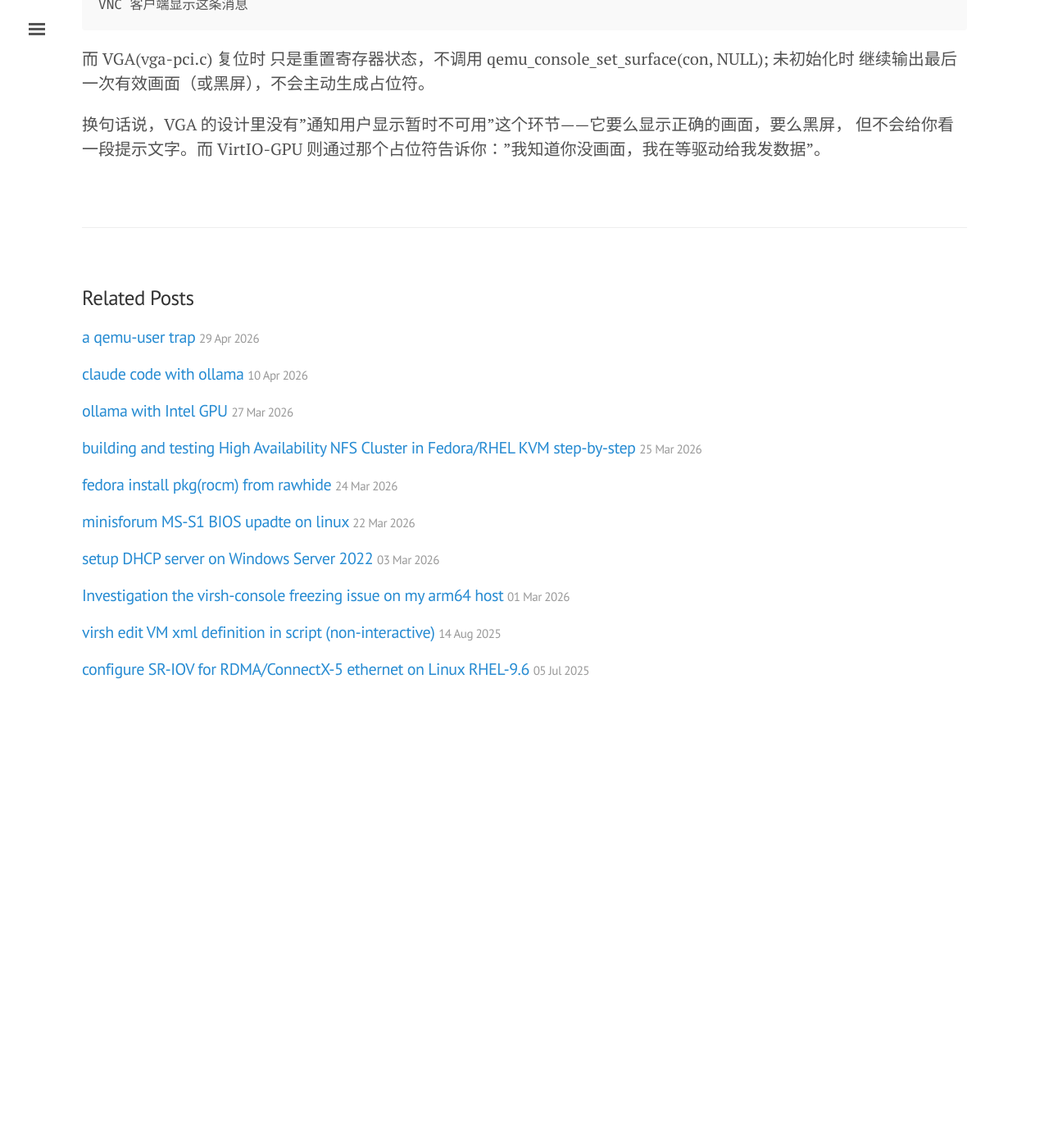
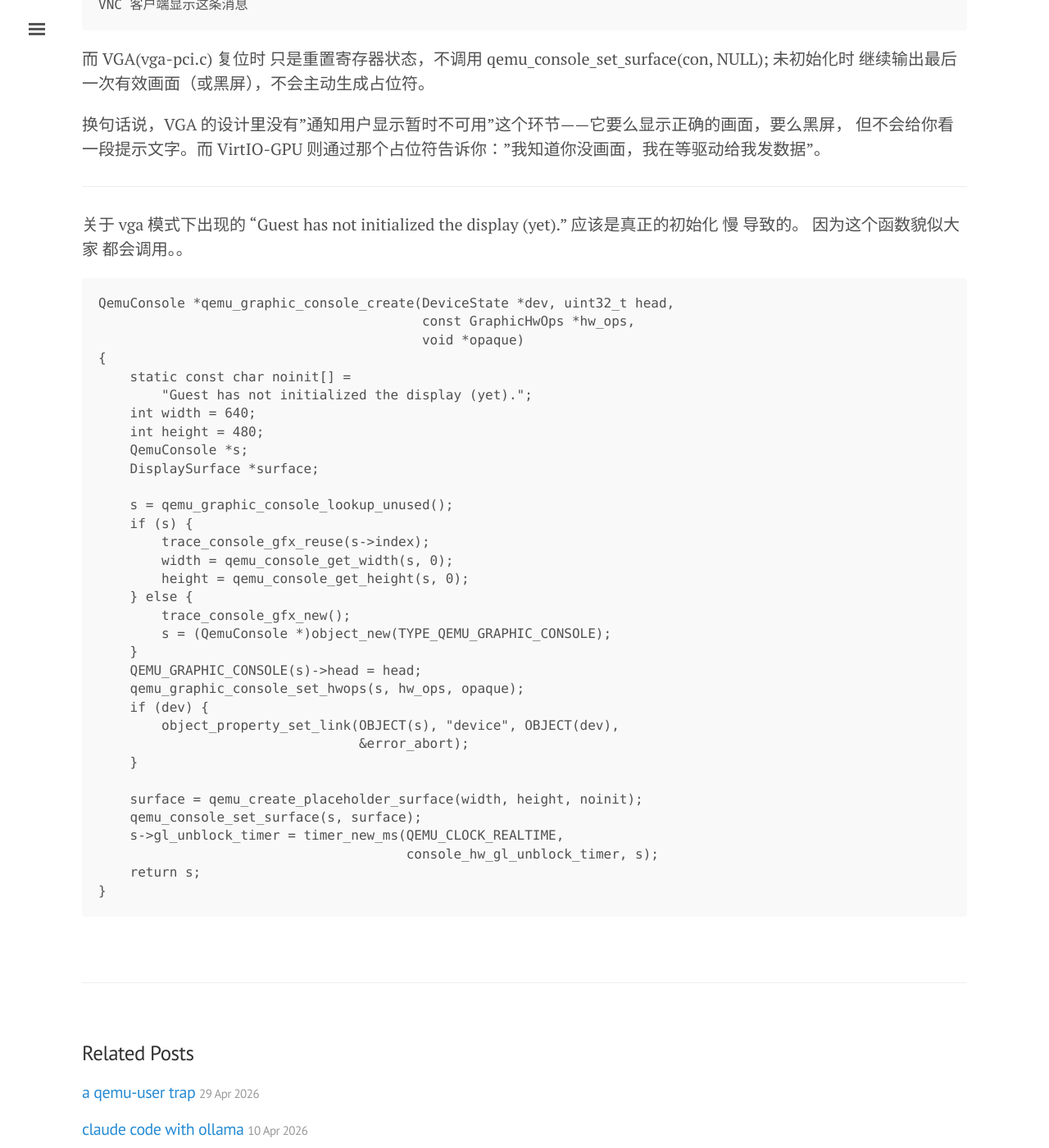
Before and after one commit to tcler/tcler.github.io, a Jekyll site: the page built from _posts/2026-06-02-display-output-is-not-active.md, in a window 1280 px wide and 1400 px high, scrolled down 3519 px. Shown: the whole window at 82% size. Built offline with Jekyll 4.4.1, drawn with Linux system fonts in a browser that asks for light colours; before the commit the page ends 4408 px from its top, so only the background shows below that.

Commit message:
Update 2026-06-02-display-output-is-not-active.md

````diff
--- a/_posts/2026-06-02-display-output-is-not-active.md
+++ b/_posts/2026-06-02-display-output-is-not-active.md
@@ -140,3 +140,44 @@ VNC 客户端显示这条消息
 
 换句话说，VGA 的设计里没有"通知用户显示暂时不可用"这个环节——它要么显示正确的画面，要么黑屏，
 但不会给你看一段提示文字。而 VirtIO-GPU 则通过那个占位符告诉你："我知道你没画面，我在等驱动给我发数据"。
+
+
+
+---
+关于 vga 模式下出现的 "Guest has not initialized the display (yet)." 应该是真正的初始化 慢 导致的。
+因为这个函数貌似大家 都会调用。。
+```
+QemuConsole *qemu_graphic_console_create(DeviceState *dev, uint32_t head,
+                                         const GraphicHwOps *hw_ops,
+                                         void *opaque)
+{
+    static const char noinit[] =
+        "Guest has not initialized the display (yet).";
+    int width = 640;
+    int height = 480;
+    QemuConsole *s;
+    DisplaySurface *surface;
+
+    s = qemu_graphic_console_lookup_unused();
+    if (s) {
+        trace_console_gfx_reuse(s->index);
+        width = qemu_console_get_width(s, 0);
+        height = qemu_console_get_height(s, 0);
+    } else {
+        trace_console_gfx_new();
+        s = (QemuConsole *)object_new(TYPE_QEMU_GRAPHIC_CONSOLE);
+    }
+    QEMU_GRAPHIC_CONSOLE(s)->head = head;
+    qemu_graphic_console_set_hwops(s, hw_ops, opaque);
+    if (dev) {
+        object_property_set_link(OBJECT(s), "device", OBJECT(dev),
+                                 &error_abort);
+    }
+
+    surface = qemu_create_placeholder_surface(width, height, noinit);
+    qemu_console_set_surface(s, surface);
+    s->gl_unblock_timer = timer_new_ms(QEMU_CLOCK_REALTIME,
+                                       console_hw_gl_unblock_timer, s);
+    return s;
+}
+```
````
